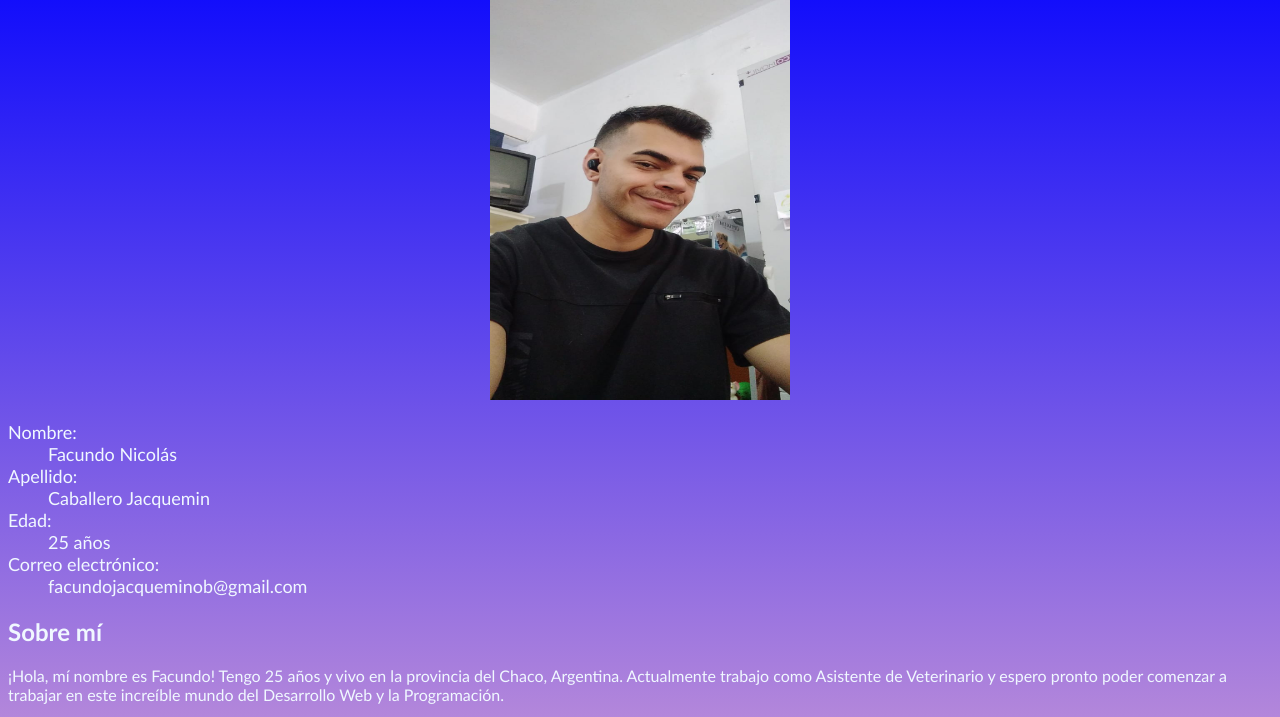
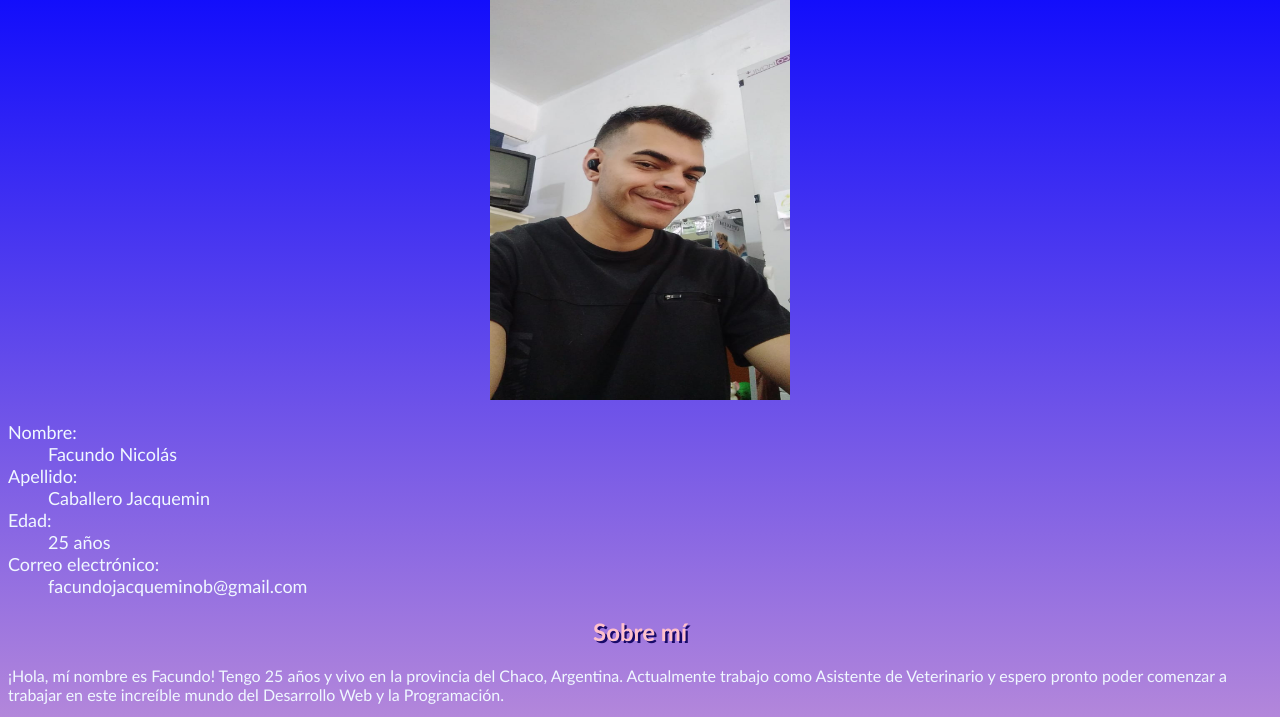
Before and after one commit to DhammoProgrammer/NUCBA_C03, a plain HTML site: page index.html in a window 1280 px wide. Shown: the part 82-799 px from the top of the page. Drawn offline with Linux system fonts and the light colour scheme.

Commit message:
Agregué cambios en el h2 en su color  y le agregué un text-shado

```diff
--- a/styles.css
+++ b/styles.css
@@ -4,7 +4,7 @@
 }
 
 body{
-    background: linear-gradient(blue, pink);
+    background: linear-gradient(blue, #ffc0cb);
 }
 
 .titulo{
@@ -22,7 +22,15 @@ body{
 .datos{
 
     font-size: 18px;
+
 }
+
+.sobremi{
+    color: #ffc0cb;
+    text-align: center;
+    text-shadow: #180a68 0.10em 0.10em;
+}
+
 
 input[type="text"],
 input[type="email"]{
```
